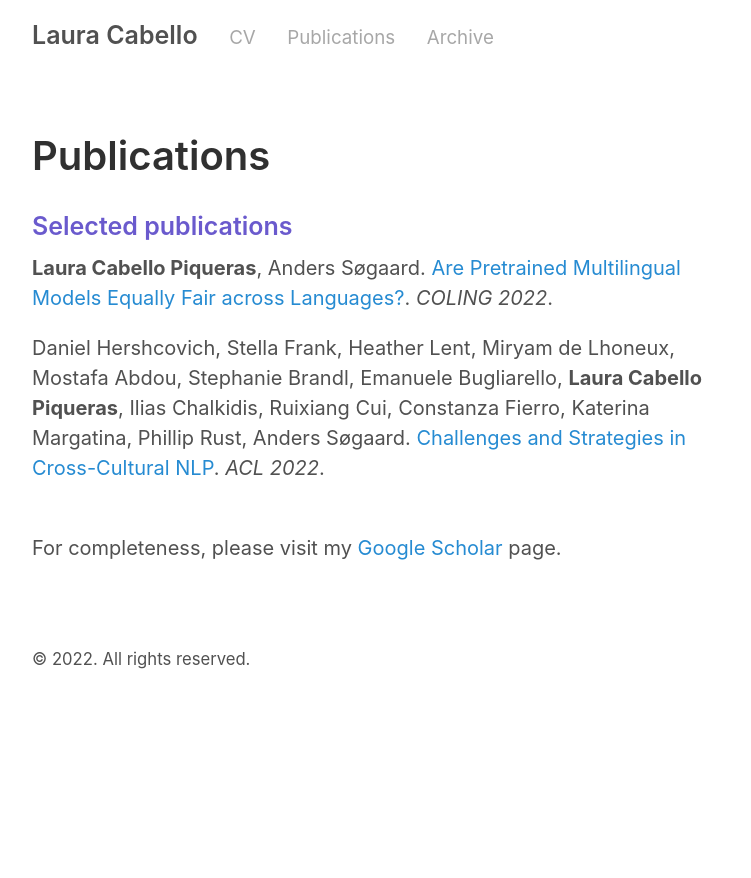
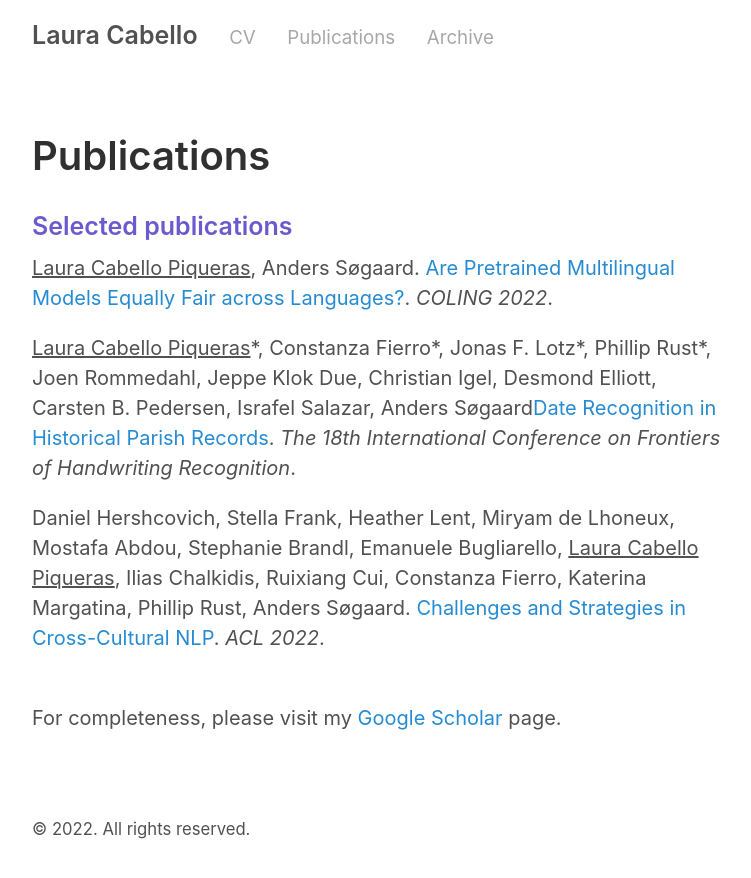
Before and after one commit to lautel/lautel.github.io, a Jekyll site: the page built from publications.md, in a window 1280 px wide. Shown: the top 878 px of the page, without its empty margins (258-1009 px from the left). Built offline with Jekyll 4.4.1, drawn with Linux system fonts in a browser that asks for light colours.

Commit message:
update cv

```diff
--- a/publications.md
+++ b/publications.md
@@ -4,9 +4,11 @@ title: "Publications"
 ---
 <h3 style="color:SlateBlue;">Selected publications</h3>
 
-<p><b>Laura Cabello Piqueras</b>, Anders Søgaard. <a href="https://aclanthology.org/2022.coling-1.318/">Are Pretrained Multilingual Models Equally Fair across Languages?</a>. <i>COLING 2022</i>.</p>
+<p><u>Laura Cabello Piqueras</u>, Anders Søgaard. <a href="https://aclanthology.org/2022.coling-1.318/">Are Pretrained Multilingual Models Equally Fair across Languages?</a>. <i>COLING 2022</i>.</p>
 
-<p>Daniel Hershcovich, Stella Frank, Heather Lent, Miryam de Lhoneux, Mostafa Abdou, Stephanie Brandl, Emanuele Bugliarello, <b>Laura Cabello Piqueras</b>, Ilias Chalkidis, Ruixiang Cui, Constanza Fierro, Katerina Margatina, Phillip Rust, Anders Søgaard. <a href="https://arxiv.org/abs/2203.10020">Challenges and Strategies in Cross-Cultural NLP</a>. <i>ACL 2022</i>.</p>
+<p><u>Laura Cabello Piqueras</u>*, Constanza Fierro*, Jonas F. Lotz*, Phillip Rust*, Joen Rommedahl, Jeppe Klok Due, Christian Igel, Desmond Elliott, Carsten B. Pedersen, Israfel Salazar, Anders Søgaard<a href="https://link.springer.com/chapter/10.1007/978-3-031-21648-0_4">Date Recognition in Historical Parish Records</a>. <i>The 18th International Conference on Frontiers of Handwriting Recognition</i>.</p>
+
+<p>Daniel Hershcovich, Stella Frank, Heather Lent, Miryam de Lhoneux, Mostafa Abdou, Stephanie Brandl, Emanuele Bugliarello, <u>Laura Cabello Piqueras</u>, Ilias Chalkidis, Ruixiang Cui, Constanza Fierro, Katerina Margatina, Phillip Rust, Anders Søgaard. <a href="https://arxiv.org/abs/2203.10020">Challenges and Strategies in Cross-Cultural NLP</a>. <i>ACL 2022</i>.</p>
 
 <br>
 For completeness, please visit my <a href="https://scholar.google.com/citations?user=D4rwYOcAAAAJ&hl=en">Google Scholar</a> page.
```
Also changed, not shown: about.md (deleted, +0 -23 lines), resume.md (+1 -1 lines), public/photos/abme.jpg (deleted), 2 other files.
